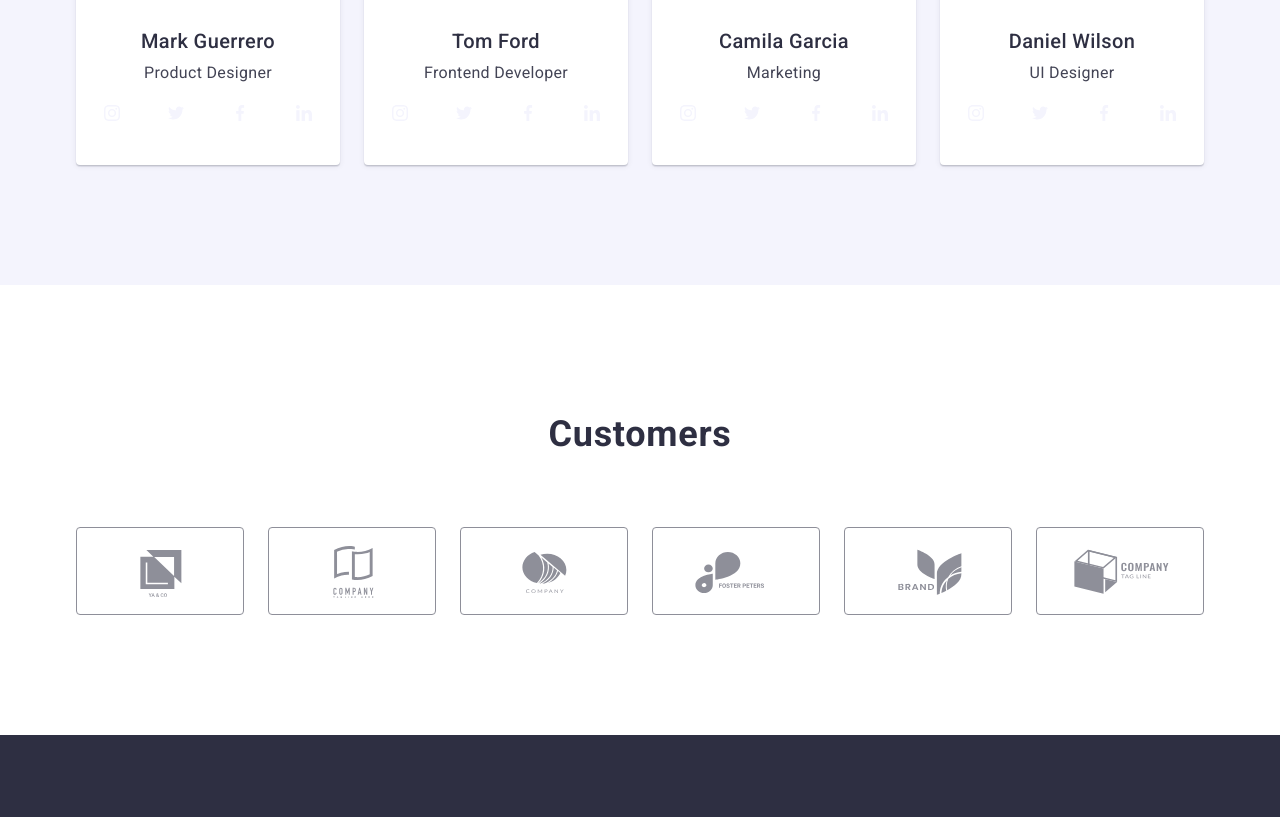
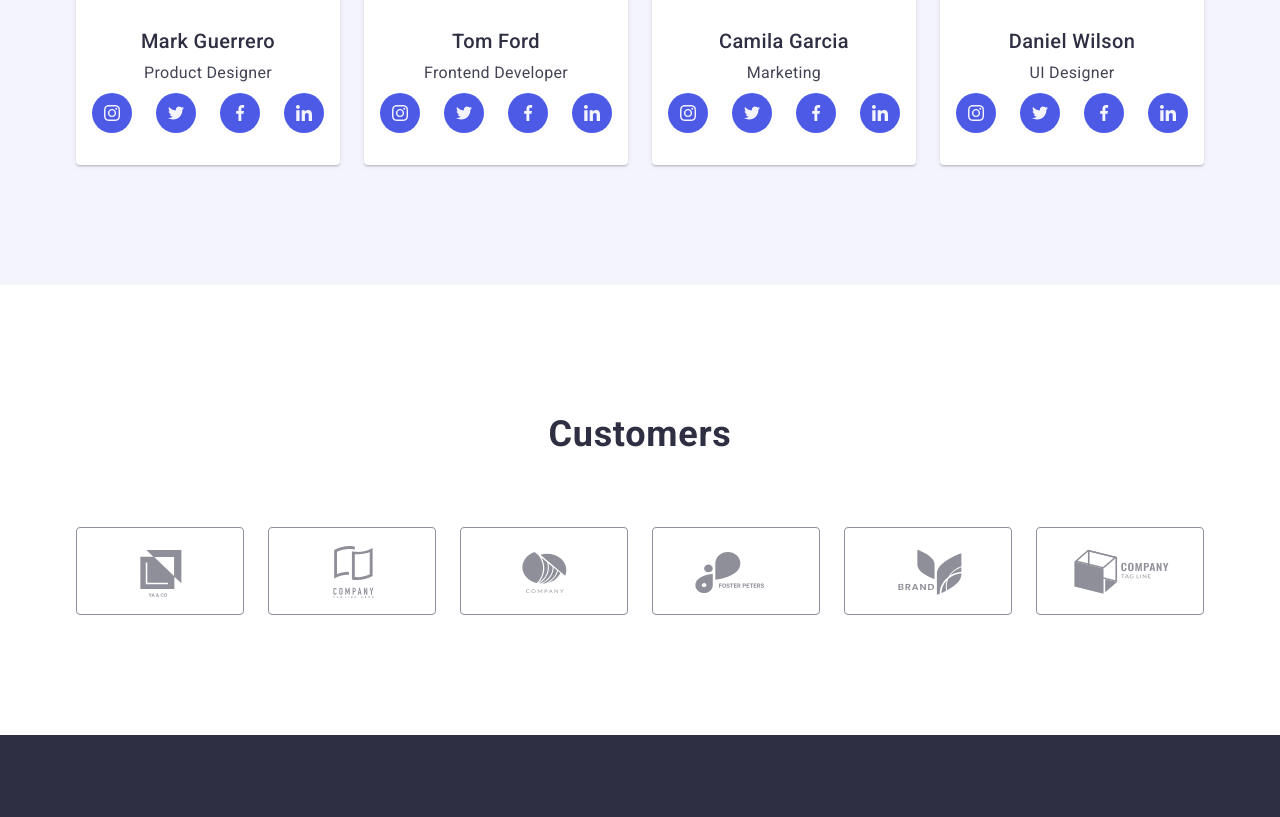
Before and after one commit to goldenkaia/goit-markup-hw-04, a plain HTML site: page index.html in a window 1280 px wide. Shown: the part 2187-3004 px from the top of the page. Drawn offline with nearby package versions, Linux system fonts and the light colour scheme.

Commit message:
block4 final update

```diff
--- a/css/style.css
+++ b/css/style.css
@@ -466,6 +466,21 @@ body {
 
 }
 
+.footer-social-link {
+  width: 100%;
+  height: 100%;
+  border-radius: 50%;
+  display: flex;
+  justify-content: center;
+  align-items: center;
+  background-color: rgba(255, 255, 255, 0.1);
+}
+
+.footer-social-link:hover,
+.footer-social-link:focus {
+  background-color: var(--green);
+}
+
 .portfolio {
   padding-bottom: 120px;
   padding-top: 96px;
@@ -545,12 +560,16 @@ body {
   display: flex;
   justify-content: center;
   align-items: center;
-  background-color: rgba(255, 255, 255, 0.1);
+
 }
 
-.social-media-link:hover,
-.social-media-link:focus {
-  background-color: var(--green);
+.team-media-link {
+  background-color: var(--iris-color);
+}
+
+.team-media-link:hover,
+.team-media-link:focus {
+  background-color: var(--ocean-color);
 }
 
 .social-media-icon {
--- a/index.html
+++ b/index.html
@@ -176,28 +176,28 @@
                 <p class="paragraph job-name">Product Designer</p>
                 <ul class="social-media-list list">
                   <li class="social-media-item list">
-                    <a href="" class="social-media-link link"
+                    <a href="" class="social-media-link team-media-link link"
                       ><svg class="social-media-icon" width="16" height="16">
                         <use href="./images/icons.svg#icon-instagram"></use>
                       </svg>
                     </a>
                   </li>
                   <li class="social-media-item list">
-                    <a href="" class="social-media-link link"
+                    <a href="" class="social-media-link team-media-link link"
                       ><svg class="social-media-icon" width="16" height="16">
                         <use href="./images/icons.svg#icon-twitter"></use>
                       </svg>
                     </a>
                   </li>
                   <li class="social-media-item list">
-                    <a href="" class="social-media-link link"
+                    <a href="" class="social-media-link team-media-link link"
                       ><svg class="social-media-icon" width="16" height="16">
                         <use href="./images/icons.svg#icon-facebook"></use>
                       </svg>
                     </a>
                   </li>
                   <li class="social-media-item list">
-                    <a href="" class="social-media-link link"
+                    <a href="" class="social-media-link team-media-link link"
                       ><svg class="social-media-icon" width="16" height="16">
                         <use href="./images/icons.svg#icon-linkedin"></use>
                       </svg>
@@ -218,28 +218,28 @@
                 <p class="paragraph job-name">Frontend Developer</p>
                 <ul class="social-media-list list">
                   <li class="social-media-item list">
-                    <a href="" class="social-media-link link"
+                    <a href="" class="social-media-link team-media-link link"
                       ><svg class="social-media-icon" width="16" height="16">
                         <use href="./images/icons.svg#icon-instagram"></use>
                       </svg>
                     </a>
                   </li>
                   <li class="social-media-item list">
-                    <a href="" class="social-media-link link"
+                    <a href="" class="social-media-link team-media-link link"
                       ><svg class="social-media-icon" width="16" height="16">
                         <use href="./images/icons.svg#icon-twitter"></use>
                       </svg>
                     </a>
                   </li>
                   <li class="social-media-item list">
-                    <a href="" class="social-media-link link"
+                    <a href="" class="social-media-link team-media-link link"
                       ><svg class="social-media-icon" width="16" height="16">
                         <use href="./images/icons.svg#icon-facebook"></use>
                       </svg>
                     </a>
                   </li>
                   <li class="social-media-item list">
-                    <a href="" class="social-media-link link"
+                    <a href="" class="social-media-link team-media-link link"
                       ><svg class="social-media-icon" width="16" height="16">
                         <use href="./images/icons.svg#icon-linkedin"></use>
                       </svg>
@@ -260,28 +260,28 @@
                 <p class="paragraph job-name">Marketing</p>
                 <ul class="social-media-list list">
                   <li class="social-media-item list">
-                    <a href="" class="social-media-link link"
+                    <a href="" class="social-media-link team-media-link link"
                       ><svg class="social-media-icon" width="16" height="16">
                         <use href="./images/icons.svg#icon-instagram"></use>
                       </svg>
                     </a>
                   </li>
                   <li class="social-media-item list">
-                    <a href="" class="social-media-link link"
+                    <a href="" class="social-media-link team-media-link link"
                       ><svg class="social-media-icon" width="16" height="16">
                         <use href="./images/icons.svg#icon-twitter"></use>
                       </svg>
                     </a>
                   </li>
                   <li class="social-media-item list">
-                    <a href="" class="social-media-link link"
+                    <a href="" class="social-media-link team-media-link link"
                       ><svg class="social-media-icon" width="16" height="16">
                         <use href="./images/icons.svg#icon-facebook"></use>
                       </svg>
                     </a>
                   </li>
                   <li class="social-media-item list">
-                    <a href="" class="social-media-link link"
+                    <a href="" class="social-media-link team-media-link link"
                       ><svg class="social-media-icon" width="16" height="16">
                         <use href="./images/icons.svg#icon-linkedin"></use>
                       </svg>
@@ -302,28 +302,28 @@
                 <p class="paragraph job-name">UI Designer</p>
                 <ul class="social-media-list list">
                   <li class="social-media-item list">
-                    <a href="" class="social-media-link link"
+                    <a href="" class="social-media-link team-media-link link"
                       ><svg class="social-media-icon" width="16" height="16">
                         <use href="./images/icons.svg#icon-instagram"></use>
                       </svg>
                     </a>
                   </li>
                   <li class="social-media-item list">
-                    <a href="" class="social-media-link link"
+                    <a href="" class="social-media-link team-media-link link"
                       ><svg class="social-media-icon" width="16" height="16">
                         <use href="./images/icons.svg#icon-twitter"></use>
                       </svg>
                     </a>
                   </li>
                   <li class="social-media-item list">
-                    <a href="" class="social-media-link link"
+                    <a href="" class="social-media-link team-media-link link"
                       ><svg class="social-media-icon" width="16" height="16">
                         <use href="./images/icons.svg#icon-facebook"></use>
                       </svg>
                     </a>
                   </li>
                   <li class="social-media-item list">
-                    <a href="" class="social-media-link link"
+                    <a href="" class="social-media-link team-media-link link"
                       ><svg class="social-media-icon" width="16" height="16">
                         <use href="./images/icons.svg#icon-linkedin"></use>
                       </svg>
@@ -421,7 +421,7 @@
               </a>
             </li>
             <li class="social-media-item">
-              <a href="" class="social-media-link footer-social-link link">
+              <a href="" class="footer-social-link social-media-link link">
                 <svg class="social-media-icon" width="24" height="24">
                   <use href="./images/icons.svg#icon-linkedin"></use>
                 </svg>
```
